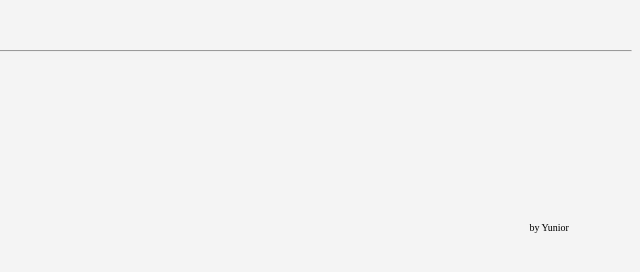
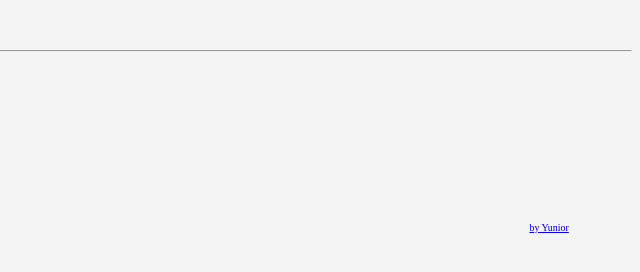
Before and after one commit to zyfgxx/MechCal, a plain HTML site: page index.html in a window 1280 px wide. Shown: the full height of the page, 640-1280 px from the left. Drawn offline with Linux system fonts and the light colour scheme.

Commit message:
Update index.html

```diff
--- a/index.html
+++ b/index.html
@@ -22,6 +22,8 @@
 </body>
 
 <br>
-<footer>by Yunior</footer>
+<footer>
+    <a href="mailto:zyinhit@gmail.com">by Yunior</a>
+</footer>
 
 </html>
```
